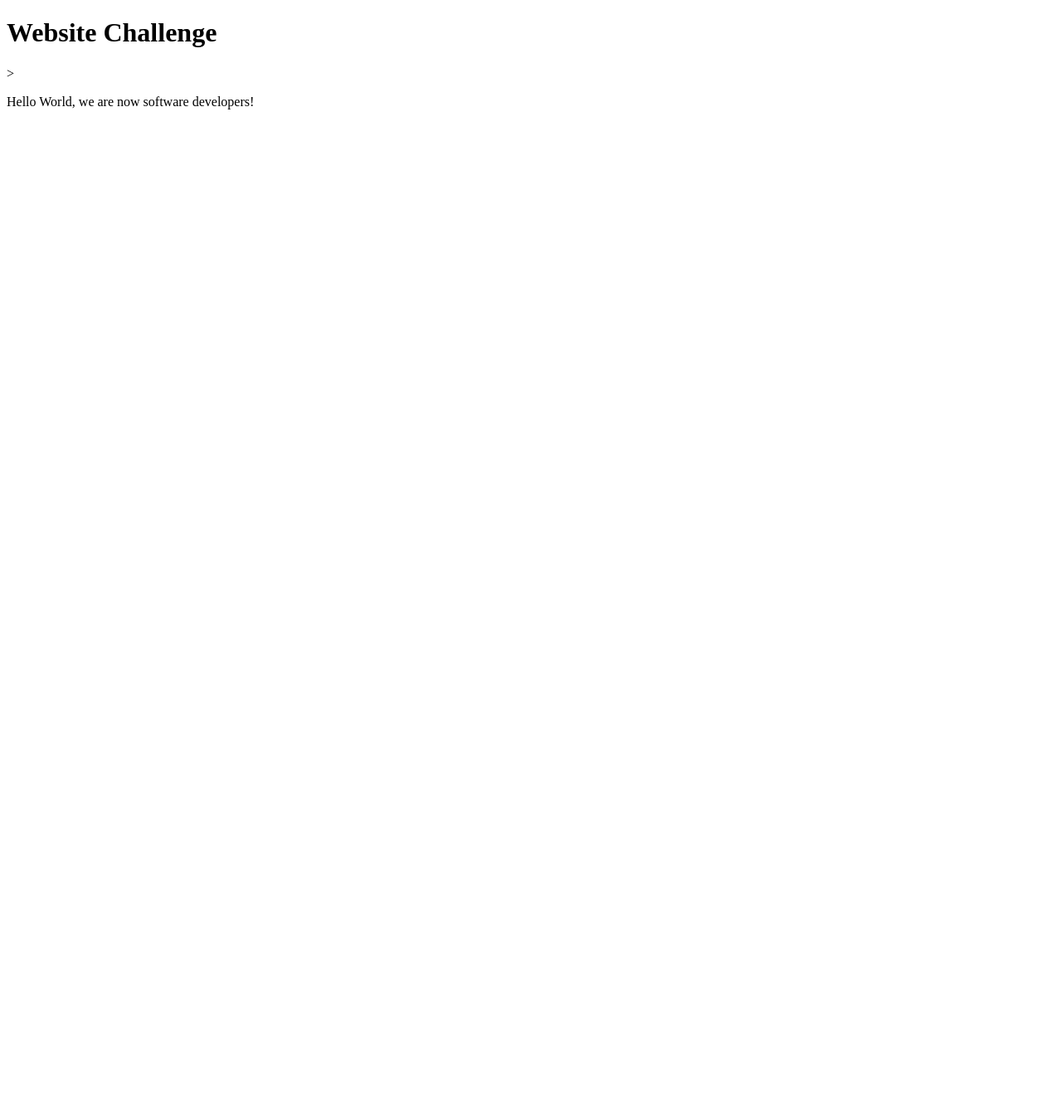
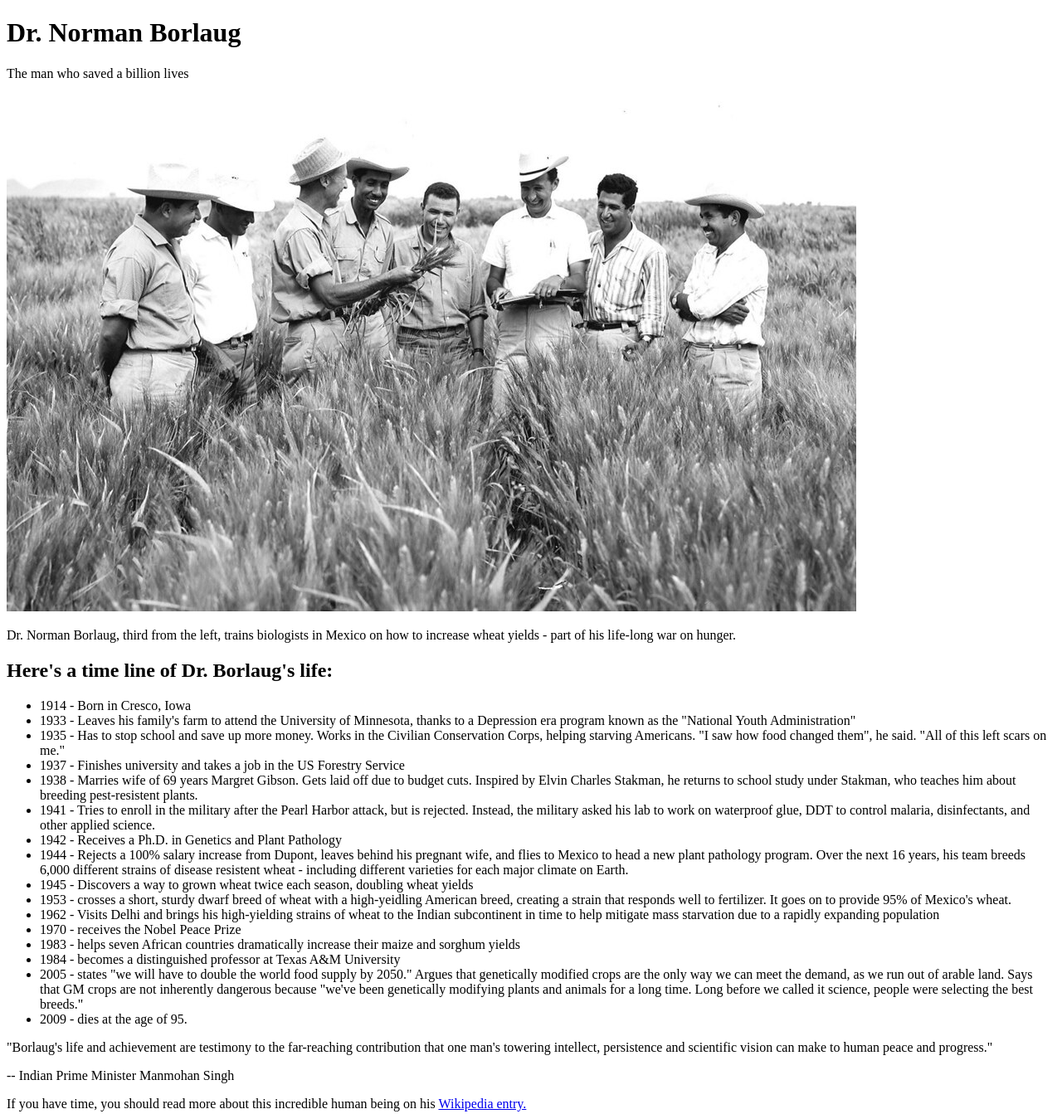
Before and after one commit to dimbyr/HTML-CSS-Microverse, a plain HTML site: page index.html in a window 1280 px wide. Shown: the whole page at 83% size. Before the commit the page ends 800 px from the top, so only its background shows below. Drawn offline with Linux system fonts and the light colour scheme.

Commit message:
finished typing the page

```diff
--- a/index.html
+++ b/index.html
@@ -3,13 +3,53 @@
 <main id="main">
   <head>
     <meta charset="UTF-8">
-    <title >Fork Me! FCC: Test Suite Template</title>
-    <h1 id = "title"> Website Challenge </h1>>
+    <title >FCC: Tribute page</title>
+
     <link rel="stylesheet" href="css/style.css">
   </head>
 
   <body>
-    <script src="https://cdn.freecodecamp.org/testable-projects-fcc/v1/bundle.js"></script>
+    <h1 id = "title"> Dr. Norman Borlaug </h1>
+    <p>
+      The man who saved a billion lives
+    </p>
+    <div id="img-div">
+      <img  id="image" src="tribute-page-main-image.jpg" alt="image of biologist">
+    </div>
+    <p>
+      Dr. Norman Borlaug, third from the left, trains biologists in Mexico on how to increase wheat yields - part of his life-long war on hunger.
+    </p>
+    <h2>
+      Here's a time line of Dr. Borlaug's life:
+    </h2>
+    <ul>
+      <li>1914 - Born in Cresco, Iowa</li>
+      <li>1933 - Leaves his family's farm to attend the University of Minnesota, thanks to a Depression era program known as the "National Youth Administration"</li>
+      <li>1935 - Has to stop school and save up more money. Works in the Civilian Conservation Corps, helping starving Americans. "I saw how food changed them", he said. "All of this left scars on me."</li>
+      <li>1937 - Finishes university and takes a job in the US Forestry Service</li>
+      <li>1938 - Marries wife of 69 years Margret Gibson. Gets laid off due to budget cuts. Inspired by Elvin Charles Stakman, he returns to school study under Stakman, who teaches him about breeding pest-resistent plants.</li>
+      <li>1941 - Tries to enroll in the military after the Pearl Harbor attack, but is rejected. Instead, the military asked his lab to work on waterproof glue, DDT to control malaria, disinfectants, and other applied science.</li>
+      <li>1942 - Receives a Ph.D. in Genetics and Plant Pathology</li>
+      <li>1944 - Rejects a 100% salary increase from Dupont, leaves behind his pregnant wife, and flies to Mexico to head a new plant pathology program. Over the next 16 years, his team breeds 6,000 different strains of disease resistent wheat - including different varieties for each major climate on Earth.</li>
+      <li>1945 - Discovers a way to grown wheat twice each season, doubling wheat yields</li>
+      <li>1953 - crosses a short, sturdy dwarf breed of wheat with a high-yeidling American breed, creating a strain that responds well to fertilizer. It goes on to provide 95% of Mexico's wheat.</li>
+      <li>1962 - Visits Delhi and brings his high-yielding strains of wheat to the Indian subcontinent in time to help mitigate mass starvation due to a rapidly expanding population</li>
+      <li>1970 - receives the Nobel Peace Prize</li>
+      <li>1983 - helps seven African countries dramatically increase their maize and sorghum yields</li>
+      <li>1984 - becomes a distinguished professor at Texas A&M University</li>
+      <li>2005 - states "we will have to double the world food supply by 2050." Argues that genetically modified crops are the only way we can meet the demand, as we run out of arable land. Says that GM crops are not inherently dangerous because "we've been genetically modifying plants and animals for a long time. Long before we called it science, people were selecting the best breeds."</li>
+      <li>2009 - dies at the age of 95.</li>
+    </ul>
+    <p>
+      "Borlaug's life and achievement are testimony to the far-reaching contribution that one man's towering intellect, persistence and scientific vision can make to human peace and progress."
+    </p>
+    <p>
+      -- Indian Prime Minister Manmohan Singh
+    </p>
+    <p>
+      If you have time, you should read more about this incredible human being on his <a href="https://en.wikipedia.org/wiki/Norman_Borlaug">Wikipedia entry.</a>
+    </p>
+
 
     <!--
 
@@ -23,8 +63,8 @@
     - The freeCodeCamp Team
 
     -->
-    <script  src="js/index.js"></script>
-    <p>Hello World, we are now software developers!</p>
+
+
   </body>
 </main>
 </html>
```
Also changed, not shown: css/tribute-page-main-image.jpg (added), tribute-page-main-image.jpg (added).
